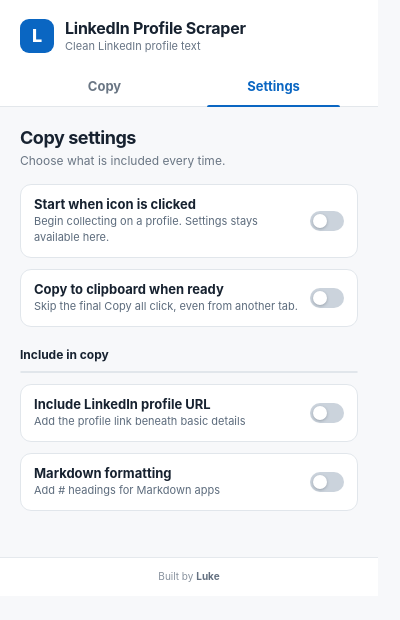
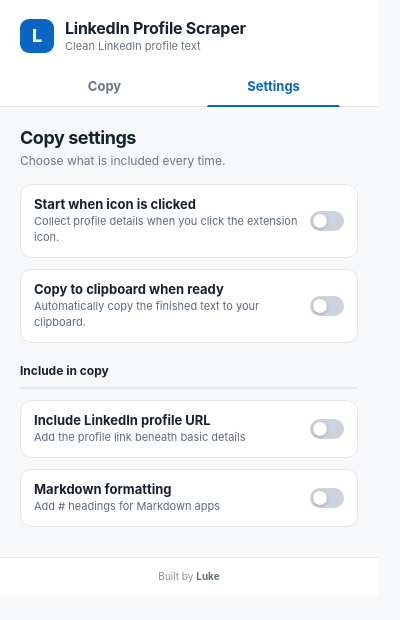
Before and after one commit to LMol-4/linkedin-profile-copier, a browser extension: page src/popup/popup.html in a window 400 px wide. Both pictures are taken after a click on the tab "Settings". Drawn offline with Linux system fonts and the light colour scheme.

Commit message:
Simplify popup wording

```diff
--- a/src/popup/popup.html
+++ b/src/popup/popup.html
@@ -47,7 +47,7 @@
           <p class="selection-summary" id="selection-summary"></p>
           <button class="action-button primary" type="button" data-copy-mode="full" disabled>Copy profile</button>
           <button class="action-button secondary" id="cancel-copy" type="button" hidden>Cancel copy</button>
-          <p class="copy-note">Expands descriptions and checks “Show all” sections. Temporary LinkedIn tabs close when finished.</p>
+          <p class="copy-note">Temporary LinkedIn tabs close when finished.</p>
 
           <p class="popup-status" id="popup-status" aria-live="polite"></p>
         </section>
@@ -61,7 +61,7 @@
           <div class="format-setting">
             <div>
               <strong>Start when icon is clicked</strong>
-              <span>Begin collecting on a profile. Settings stays available here.</span>
+              <span>Collect profile details when you click the extension icon.</span>
             </div>
             <label class="switch">
               <input id="start-on-open-setting" type="checkbox" aria-label="Start when icon is clicked">
@@ -72,7 +72,7 @@
           <div class="format-setting">
             <div>
               <strong>Copy to clipboard when ready</strong>
-              <span>Skip the final Copy all click, even from another tab.</span>
+              <span>Automatically copy the finished text to your clipboard.</span>
             </div>
             <label class="switch">
               <input id="auto-copy-setting" type="checkbox" aria-label="Copy to clipboard when ready">
```
